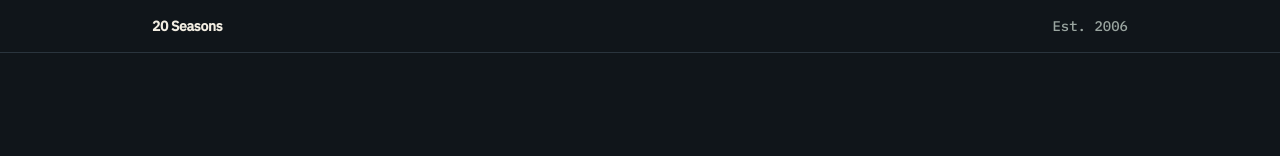
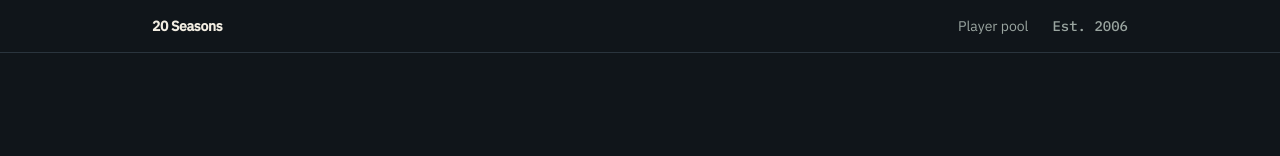
Before and after one commit to Cpaquet2628/all-time-draft, a Next.js app: page / in a window 1280 px wide. Shown: the top 156 px of the page. Built offline with nearby package versions, Linux system fonts and the light colour scheme; a web font is replaced by a local one.

Commit message:
Replace header with SiteHeader component

```diff
--- a/app/page.tsx
+++ b/app/page.tsx
@@ -1,15 +1,9 @@
+import { SiteHeader } from "@/components/site-header";
+
 export default function Home() {
   return (
     <div className="flex flex-col flex-1">
-      {/* Top bar */}
-      <header className="border-b border-hairline">
-        <div className="mx-auto flex max-w-5xl items-center justify-between px-6 py-4 text-sm">
-          <span className="font-semibold tracking-tight text-parchment">
-            20 Seasons
-          </span>
-          <span className="font-mono text-muted">Est. 2006</span>
-        </div>
-      </header>
+      <SiteHeader />
 
       {/* Hero */}
       <section className="mx-auto w-full max-w-5xl px-6 pt-16 pb-12 sm:pt-24 sm:pb-16">
```
